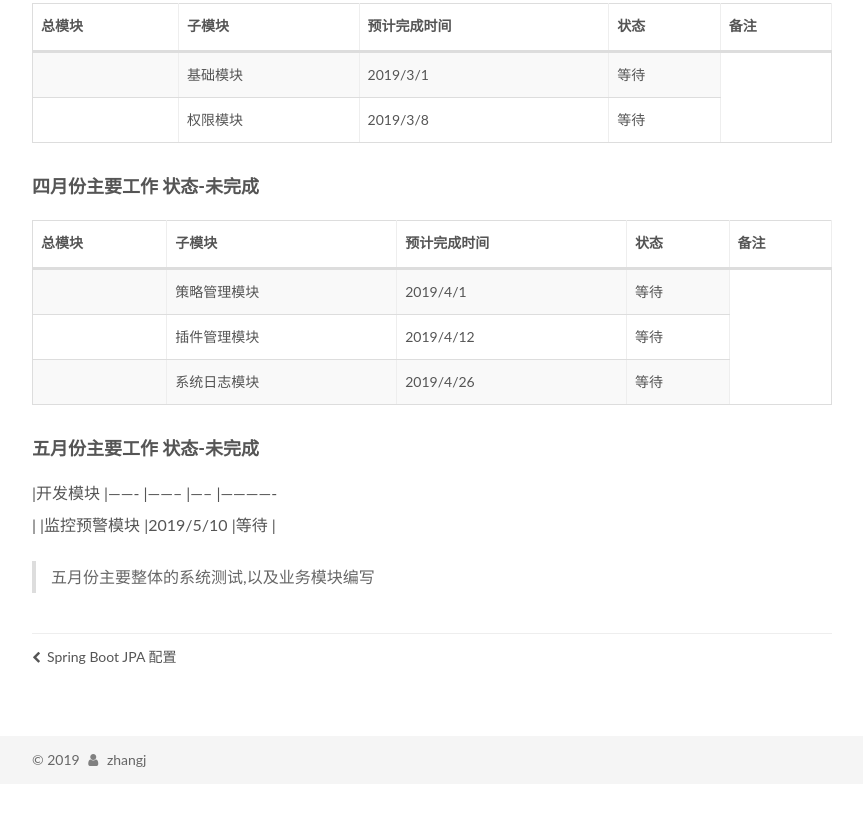
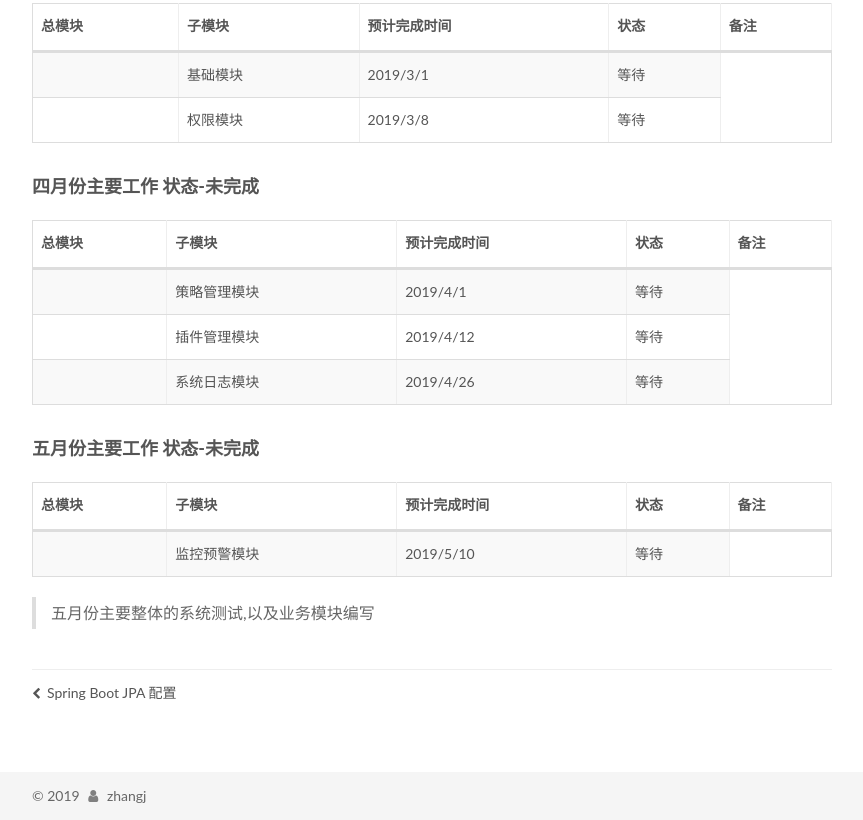
Before and after one commit to a854363956/HexoBlog, a plain HTML site: page 2019/02/15/working/index.html in a window 1280 px wide. Shown: the part 2224-3044 px from the top of the page, without its empty margins (48-911 px from the left). Before the commit the page ends 3008 px from the top, so only its background shows below. Drawn offline with Linux system fonts and the light colour scheme; a script that the page names is missing.

Commit message:
Site updated: 2019-02-15 15:08:33

```diff
--- a/2019/02/15/working/index.html
+++ b/2019/02/15/working/index.html
@@ -115,7 +115,7 @@
 <meta property="og:site_name" content="个人博客">
 <meta property="og:description" content="接口平台开发功能模块. +-- 系统设计文档 +-- 开发环境搭建 |   +-- 后台环境搭建 |   +-- 前段环境搭建 |   +-- 数据库表结构设计 +-- 开发模块 |   +-- 基础模块 |   |   +-- 用户维护 |   |   +-- 角色维护 |   |   +-- 菜单维护 |   +-- 权限模块 |   |   +-- 菜单权限维护 |   |   +-- Re">
 <meta property="og:locale" content="zh-CN">
-<meta property="og:updated_time" content="2019-02-15T07:07:10.879Z">
+<meta property="og:updated_time" content="2019-02-15T07:08:17.199Z">
 <meta name="twitter:card" content="summary">
 <meta name="twitter:title" content="接口平台开发计划">
 <meta name="twitter:description" content="接口平台开发功能模块. +-- 系统设计文档 +-- 开发环境搭建 |   +-- 后台环境搭建 |   +-- 前段环境搭建 |   +-- 数据库表结构设计 +-- 开发模块 |   +-- 基础模块 |   |   +-- 用户维护 |   |   +-- 角色维护 |   |   +-- 菜单维护 |   +-- 权限模块 |   |   +-- 菜单权限维护 |   |   +-- Re">
@@ -326,7 +326,7 @@
 
 
 
-              <time title="创建时间：2019-02-15 15:04:13 / 修改时间：15:07:10" itemprop="dateCreated datePublished" datetime="2019-02-15T15:04:13+08:00">2019-02-15</time>
+              <time title="创建时间：2019-02-15 15:04:13 / 修改时间：15:08:17" itemprop="dateCreated datePublished" datetime="2019-02-15T15:04:13+08:00">2019-02-15</time>
 
 
 
@@ -605,7 +605,25 @@
 </tr>
 </tbody>
 </table>
-<h4 id="五月份主要工作-状态-未完成"><a href="#五月份主要工作-状态-未完成" class="headerlink" title="五月份主要工作 状态-未完成"></a>五月份主要工作 状态-未完成</h4><p>|开发模块     |——-         |——–      |—–     |————-<br>|             |监控预警模块    |2019/5/10      |等待      |    </p>
+<h4 id="五月份主要工作-状态-未完成"><a href="#五月份主要工作-状态-未完成" class="headerlink" title="五月份主要工作 状态-未完成"></a>五月份主要工作 状态-未完成</h4><table>
+<thead>
+<tr>
+<th>总模块</th>
+<th>子模块</th>
+<th>预计完成时间</th>
+<th>状态</th>
+<th>备注</th>
+</tr>
+</thead>
+<tbody>
+<tr>
+<td></td>
+<td>监控预警模块</td>
+<td>2019/5/10</td>
+<td>等待</td>
+</tr>
+</tbody>
+</table>
 <blockquote>
 <p>五月份主要整体的系统测试,以及业务模块编写</p>
 </blockquote>
--- a/css/main.css
+++ b/css/main.css
@@ -1849,7 +1849,7 @@ img:hover {
   width: 4px;
   height: 4px;
   border-radius: 50%;
-  background: #ac796b;
+  background: #ffc7ff;
 }
 .links-of-blogroll {
   font-size: 13px;
```
Also changed, not shown: index.html (+1 -1 lines).
